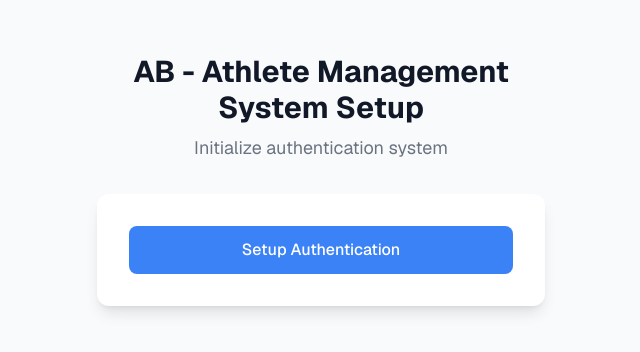
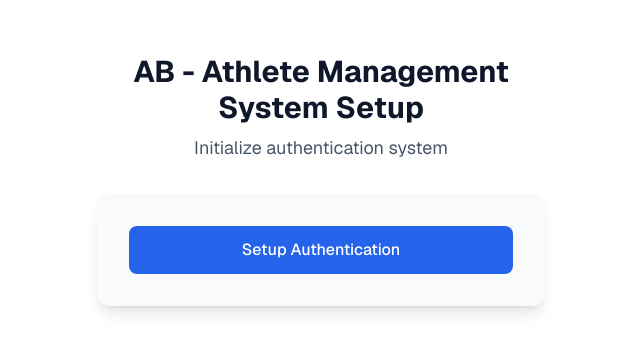
Before and after one commit to aleksacoach93b/ab-ams, a Next.js app: page /setup in a window 1280 px wide. Shown: the part 220-572 px from the top of the page, without its empty margins (319-959 px from the left). Built offline with nearby package versions, Linux system fonts and the light colour scheme.

Commit message:
Improve theme colors - make them stronger and more vibrant (except dark)

```diff
--- a/src/contexts/ThemeContext.tsx
+++ b/src/contexts/ThemeContext.tsx
@@ -21,19 +21,19 @@ export type ColorScheme = {
 
 const colorSchemes: Record<Theme, ColorScheme> = {
   light: {
-    primary: '#3B82F6',
-    primaryHover: '#2563EB',
+    primary: '#2563EB', // Jača, življa plava
+    primaryHover: '#1D4ED8', // Tamnija za hover
     primaryLight: '#DBEAFE',
-    secondary: '#6B7280',
-    background: '#F9FAFB',
-    surface: '#FFFFFF',
-    text: '#111827',
-    textSecondary: '#6B7280',
-    border: '#E5E7EB',
-    success: '#10B981',
-    warning: '#F59E0B',
-    error: '#EF4444',
-    info: '#3B82F6',
+    secondary: '#475569',
+    background: '#FFFFFF', // Čistija bela pozadina
+    surface: '#F8FAFC', // Suptilna siva za kartice
+    text: '#0F172A', // Tamniji tekst za bolji kontrast
+    textSecondary: '#475569',
+    border: '#CBD5E1', // Jača granica
+    success: '#059669',
+    warning: '#D97706',
+    error: '#DC2626',
+    info: '#0284C7',
   },
   dark: {
     primary: '#1E3A8A',
@@ -51,64 +51,64 @@ const colorSchemes: Record<Theme, ColorScheme> = {
     info: '#3B82F6',
   },
   blue: {
-    primary: '#1E40AF',
-    primaryHover: '#1E3A8A',
-    primaryLight: '#DBEAFE',
-    secondary: '#64748B',
-    background: '#F8FAFC',
+    primary: '#0066FF', // Življa, modernija plava
+    primaryHover: '#0052CC', // Tamnija za hover
+    primaryLight: '#E0F2FE', // Svetlija plava za akcente
+    secondary: '#475569',
+    background: '#EFF6FF', // Suptilna plava pozadina
     surface: '#FFFFFF',
-    text: '#0F172A',
+    text: '#0C1226', // Tamniji tekst za bolji kontrast
     textSecondary: '#475569',
-    border: '#E2E8F0',
+    border: '#BFDBFE', // Plava granica koja se uklapa
     success: '#059669',
     warning: '#D97706',
     error: '#DC2626',
     info: '#0284C7',
   },
   green: {
-    primary: '#059669',
-    primaryHover: '#047857',
-    primaryLight: '#DCFCE7',
-    secondary: '#6B7280',
-    background: '#F0FDF4',
+    primary: '#10B981', // Življa, modernija zelena
+    primaryHover: '#059669', // Tamnija za hover
+    primaryLight: '#D1FAE5', // Svjetlija zelena za akcente
+    secondary: '#475569',
+    background: '#ECFDF5', // Suptilna zelena pozadina
     surface: '#FFFFFF',
-    text: '#064E3B',
+    text: '#022C22', // Tamniji tekst za bolji kontrast
     textSecondary: '#374151',
-    border: '#D1FAE5',
-    success: '#059669',
+    border: '#A7F3D0', // Zelena granica koja se uklapa
+    success: '#10B981',
     warning: '#D97706',
     error: '#DC2626',
     info: '#0891B2',
   },
   purple: {
-    primary: '#7C3AED',
-    primaryHover: '#6D28D9',
-    primaryLight: '#EDE9FE',
-    secondary: '#8B5CF6',
-    background: '#FAF5FF',
+    primary: '#8B5CF6', // Življa, modernija ljubičasta
+    primaryHover: '#7C3AED', // Tamnija za hover
+    primaryLight: '#F3E8FF', // Svjetlija ljubičasta za akcente
+    secondary: '#A78BFA',
+    background: '#FAF5FF', // Suptilna ljubičasta pozadina
     surface: '#FFFFFF',
-    text: '#581C87',
+    text: '#4C1D95', // Tamniji tekst za bolji kontrast
     textSecondary: '#6B7280',
-    border: '#E9D5FF',
+    border: '#DDD6FE', // Ljubičasta granica koja se uklapa
     success: '#059669',
     warning: '#D97706',
     error: '#DC2626',
-    info: '#7C3AED',
+    info: '#8B5CF6',
   },
   orange: {
-    primary: '#C2410C',
-    primaryHover: '#9A3412',
-    primaryLight: '#FED7AA',
-    secondary: '#EA580C',
-    background: '#FFF7ED',
+    primary: '#F97316', // Življa, modernija narandžasta
+    primaryHover: '#EA580C', // Tamnija za hover
+    primaryLight: '#FFEDD5', // Svjetlija narandžasta za akcente
+    secondary: '#FB923C',
+    background: '#FFF7ED', // Suptilna narandžasta pozadina
     surface: '#FFFFFF',
-    text: '#9A3412',
+    text: '#7C2D12', // Tamniji tekst za bolji kontrast
     textSecondary: '#6B7280',
-    border: '#FED7AA',
+    border: '#FED7AA', // Narandžasta granica koja se uklapa
     success: '#059669',
-    warning: '#D97706',
+    warning: '#F97316',
     error: '#DC2626',
-    info: '#C2410C',
+    info: '#F97316',
   },
 }
 
```
